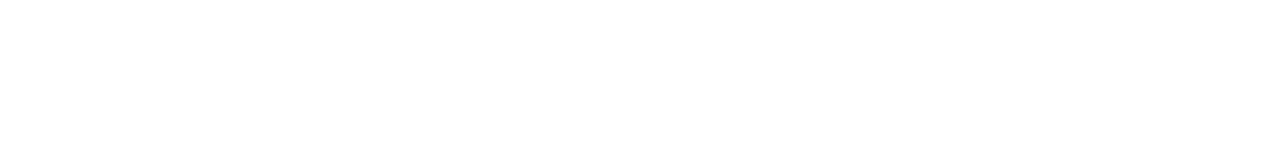
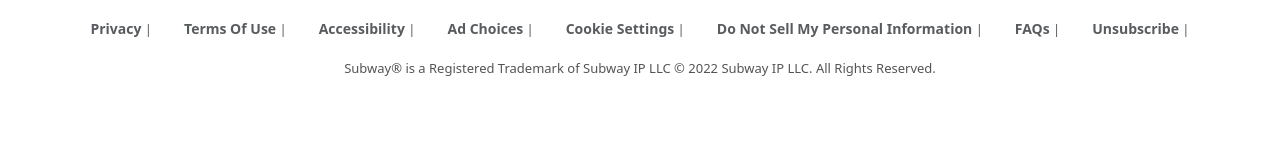
Before and after one commit to JuanPa-Portugal/grupoMindHub, a plain HTML site: page index.html in a window 1280 px wide. Drawn offline with nearby package versions, Linux system fonts and the light colour scheme.

Commit message:
footer terminado

```diff
--- a/assets/styles/style.css
+++ b/assets/styles/style.css
@@ -0,0 +1,76 @@
+/*last footer*/
+footer-conteiner {
+    position: relative;
+    margin: 0;
+    vertical-align: baseline;
+    border: 0;
+    padding-top: 10px;
+    padding-bottom: 30px;
+  }
+
+  a{
+    padding: 0px 15px;
+  }
+
+  .subLetter {
+    font-size: 14px;
+    color: #444343;
+    font-weight: 600;
+    line-height: 1;
+    margin-bottom: 15px;
+
+  }
+
+  ul {
+    display: flex;
+    list-style-type: disc;
+    margin-block-start: 1em;
+    margin-block-end: 1em;
+    margin-inline-start: 0px;
+    margin-inline-end: 0px;
+    padding-inline-start: 40px;
+    flex-wrap: wrap;
+    justify-content: center;
+    flex-direction: column;
+
+  }
+
+
+
+  .p-footer {
+    font-size: 13px;
+    font-weight: 400;
+
+  }
+
+  p {
+
+    margin-block-start: 1em;
+    margin-block-end: 1em;
+    margin-inline-start: 0px;
+    margin-inline-end: 0px;
+      text-align: center;
+    color: #545454;
+  }
+
+  @media screen and (min-width: 768px) {
+    .footer-conteiner {
+      padding: 0 20px;
+    }
+
+    .p-footer {
+      text-align: left;
+    }
+
+    .symbol:after {
+      content: " | ";
+      font-size: 13px;
+      font-weight: 400;
+  }
+
+    ul{
+     flex-direction: row;
+      text-align: center;
+      flex-wrap: wrap;
+    }
+  }
--- a/index.html
+++ b/index.html
@@ -6,6 +6,7 @@
   <meta name="viewport" content="width=device-width, initial-scale=1.0">
   <link href="https://cdn.jsdelivr.net/npm/bootstrap@5.3.0-alpha1/dist/css/bootstrap.min.css" rel="stylesheet" integrity="sha384-GLhlTQ8iRABdZLl6O3oVMWSktQOp6b7In1Zl3/Jr59b6EGGoI1aFkw7cmDA6j6gD" crossorigin="anonymous">
   <title>Document</title>
+  <link rel="stylesheet" href="/grupoMindHub/assets/styles/style.css">
 </head>
 <body>
   <header>
@@ -25,6 +26,40 @@
   </section>
 
   <footer>
+    <div class="footer-conteiner" >
+  <div class="footer-content">
+    <ul class="nav nav-pills nav-fillvertical-align: baseline  subLetter ">
+      <li class="nav-item">
+        <a class="nav-link disabled symbol"   href="#">Privacy</a>
+      </li>
+      <li class="nav-item">
+        <a class="nav-link disabled symbol" href="#">Terms Of Use</a>
+      </li>
+      <li class="nav-item ">
+        <a class="nav-link disabled symbol" href="#">Accessibility</a>
+      </li>
+      <li class="nav-item">
+        <a class="nav-link disabled symbol">Ad Choices</a>
+      </li>
+      <li class="nav-item">
+        <a class="nav-link disabled symbol">Cookie Settings</a>
+      </li>
+      <li class="nav-item ">
+        <a class="nav-link disabled symbol">Do Not Sell My Personal Information</a>
+      </li>
+      <li class="nav-item ">
+        <a class="nav-link disabled symbol">FAQs</a>
+      </li>
+      <li class="nav-item ">
+        <a class="nav-link disabled symbol">Unsubscribe</a>
+      </li>
+    </ul>
+  </div>
+   <div class="p-footer">
+    <p>Subway&reg; is a Registered Trademark of Subway IP LLC &copy; 2022 Subway IP LLC. All Rights Reserved.</p>
+   </div>
+  </div>
+
 
   </footer>
 
```
